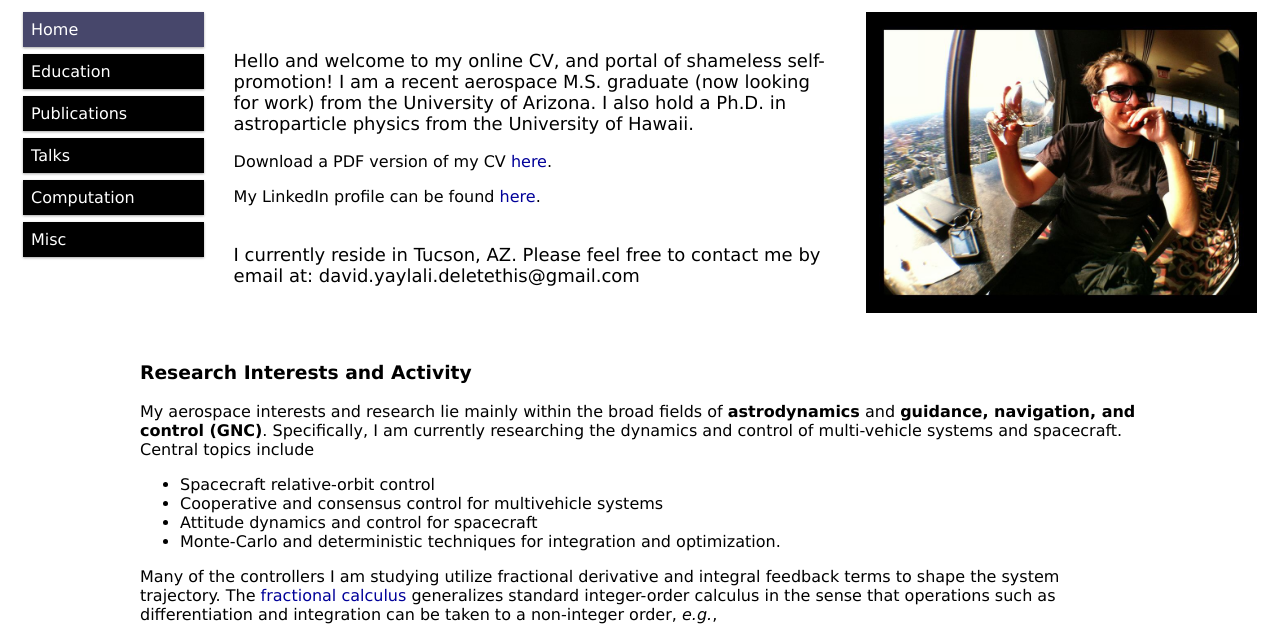
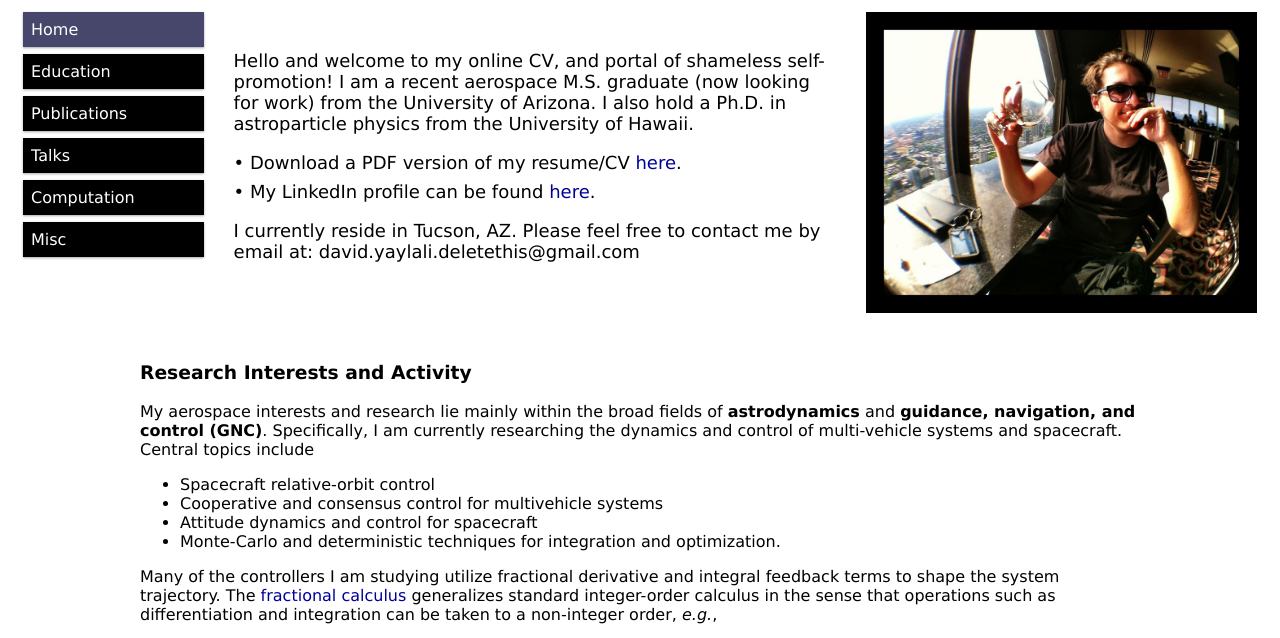
Before and after one commit to dyaylali/dyaylali.github.io, a plain HTML site: page index.html in a window 1280 px wide. Shown: the part 135-773 px from the top of the page. Drawn offline with nearby package versions, Linux system fonts and the light colour scheme; some packages are replaced by stand-ins of ours.

Commit message:
Minor Changes, New CV

```diff
--- a/index.html
+++ b/index.html
@@ -52,13 +52,13 @@
     <!-- <img src="HancockDY.jpg" style="float:right; margin:10px 20px 0 0;width:400px;max-width:50%;"> -->
     <p style="font-size:18px; margin-top:1cm; max-width:100%">
       Hello and welcome to my online CV, and portal of shameless self-promotion!  I am a recent aerospace M.S. graduate (now looking for work) from the University of Arizona.  I also hold a Ph.D. in astroparticle physics from the University of Hawaii.</p>
-    <p>
-      Download a PDF version of my CV <a href="DavidYaylali-CV-1-31-18.pdf" target="_blank">here</a>.
+    <p style="font-size:18px;margin-top:5pt;margin-bottom:-7pt">
+      &bull; Download a PDF version of my resume/CV <a href="DavidYaylali-CV-2-13-19.pdf" target="_blank">here</a>.
     </p>
-    <p>
-      My LinkedIn profile can be found <a href="https://www.linkedin.com/in/davidyaylali/" target="_blank">here</a>.
+    <p style="font-size:18px">
+      &bull; My LinkedIn profile can be found <a href="https://www.linkedin.com/in/davidyaylali/" target="_blank">here</a>.
     </p>
-    <p style="font-size:18px; margin-top:1cm; max-width:100%">
+    <p style="font-size:18px; margin-top:5pt; max-width:100%">
       I currently reside in Tucson, AZ.  Please feel free to contact me by email at: david.yaylali.deletethis@gmail.com
       <br>
   </div>
```
Also changed, not shown: computation.html (+2 -0 lines), misc.html (+2 -2 lines), 2 other files.
